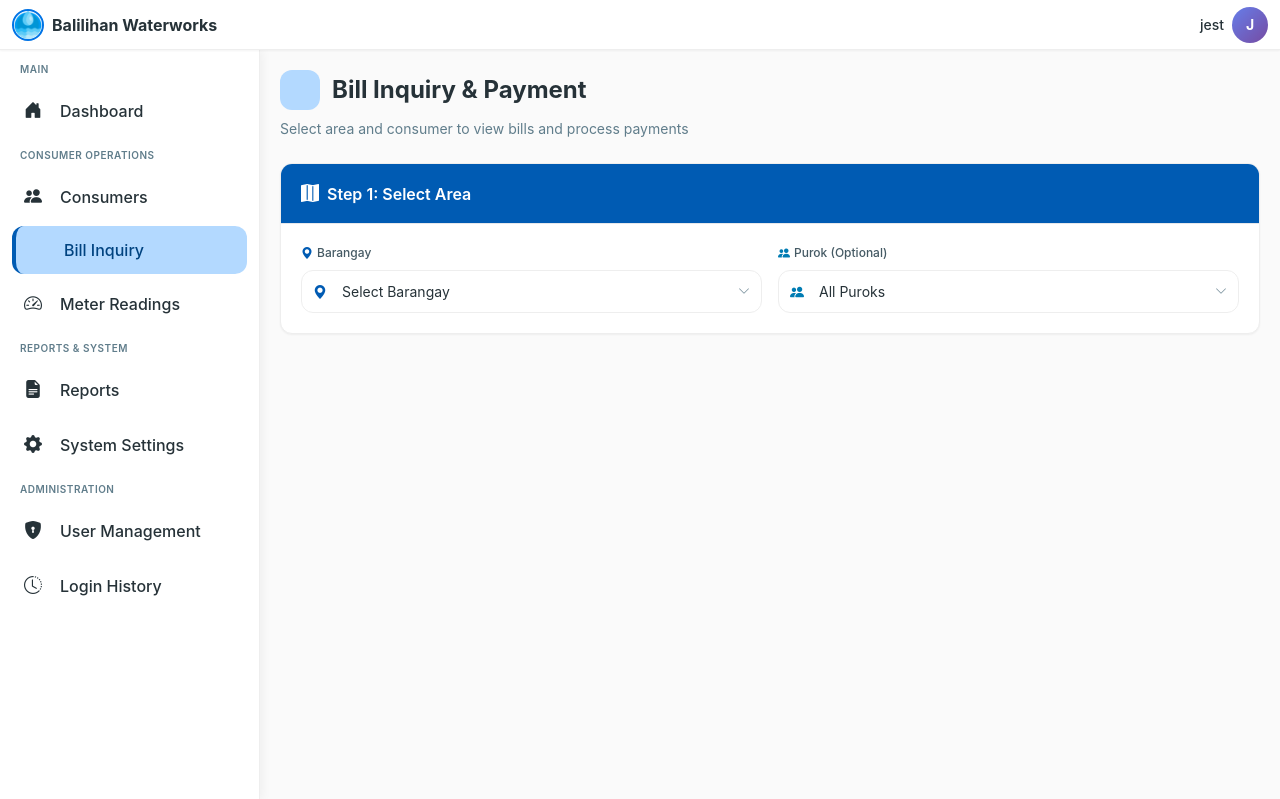
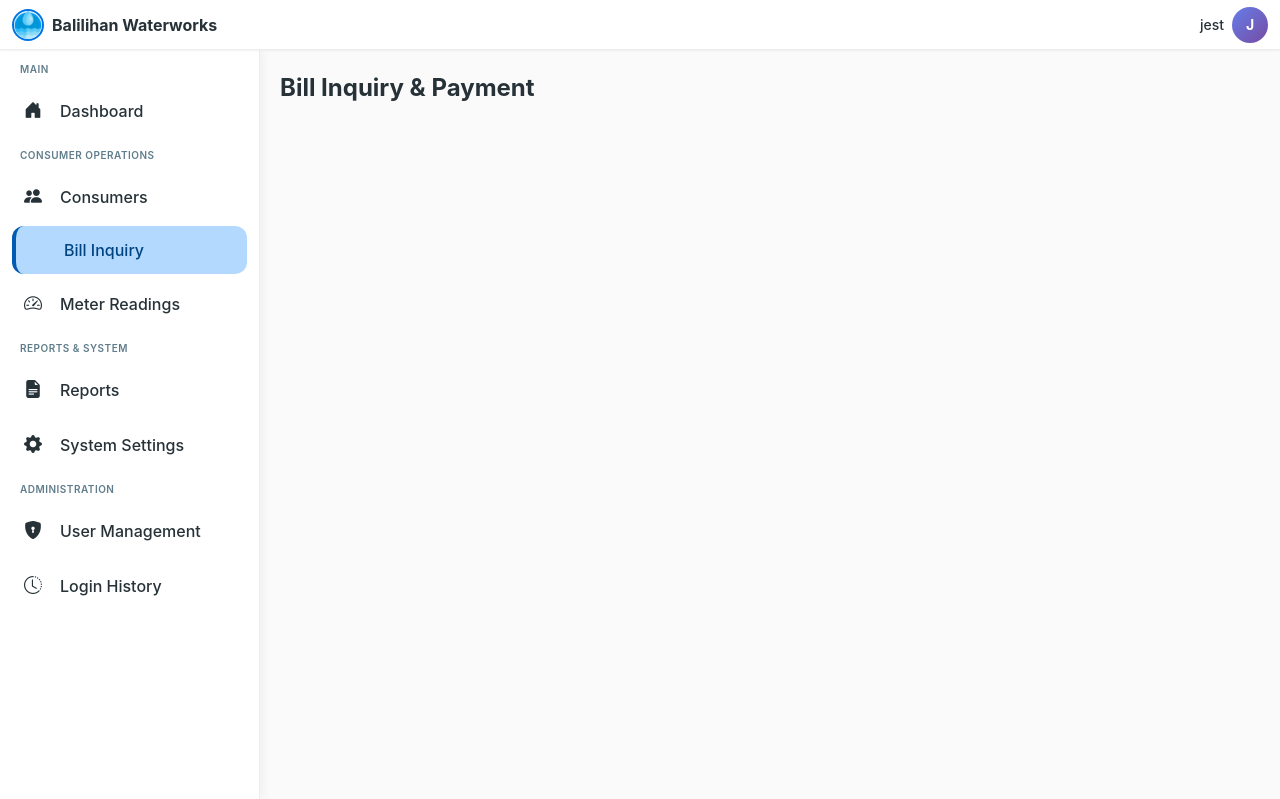
Before and after one commit to JeSender/waterworks, a Django app: page /payment/ in a window 1280 px wide. Shown: the top 799 px of the page. Run offline with Django 5.2, Linux system fonts and the light colour scheme; a user stored in the database is signed in; data comes from the database, SQL or seed files in the repository; some libraries are stand-ins or nearby versions.

Commit message:
Updated inquire design.

```diff
--- a/consumers/templates/consumers/inquire.html
+++ b/consumers/templates/consumers/inquire.html
@@ -5,9 +5,7 @@
 {% block main_content %}
 <div class="max-w-7xl mx-auto">
     <!-- Page Header -->
-    <div class="mb-6">
-        <div class="flex items-center gap-3 mb-2">
-            <div class="w-10 h-10 bg-primary-100 rounded-lg flex items-center justify-center">
+
 
             </div>
             <h2 class="text-2xl font-bold text-dark-900">Bill Inquiry & Payment</h2>
```
